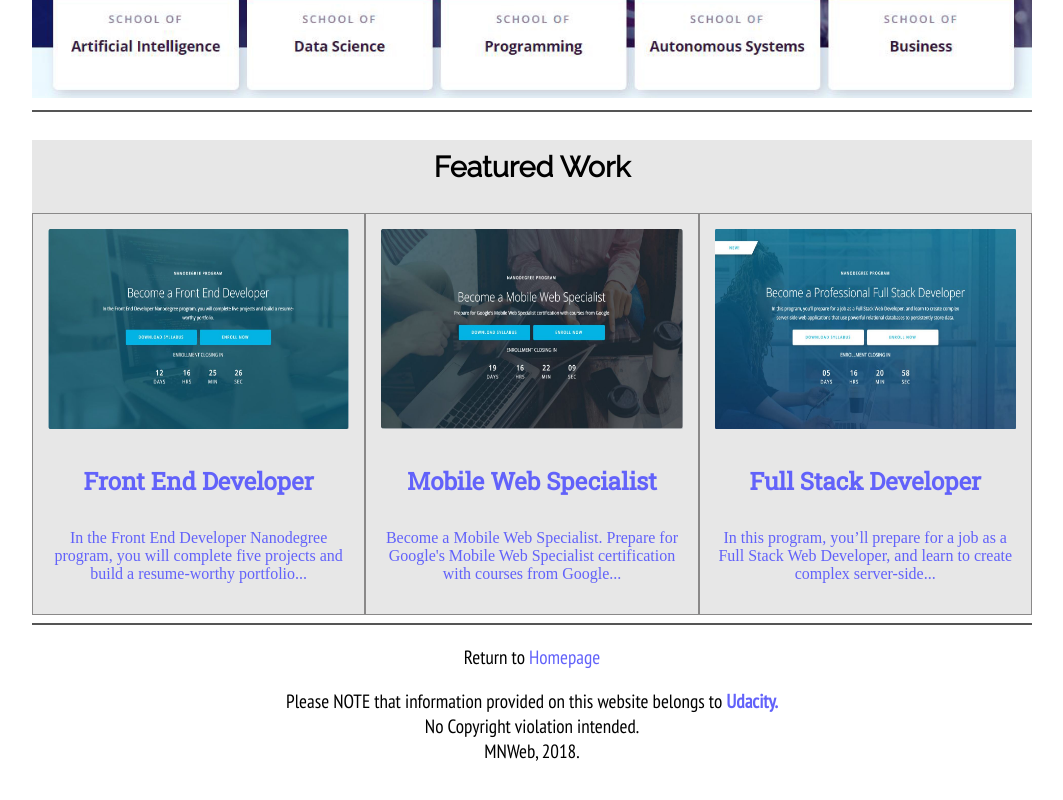
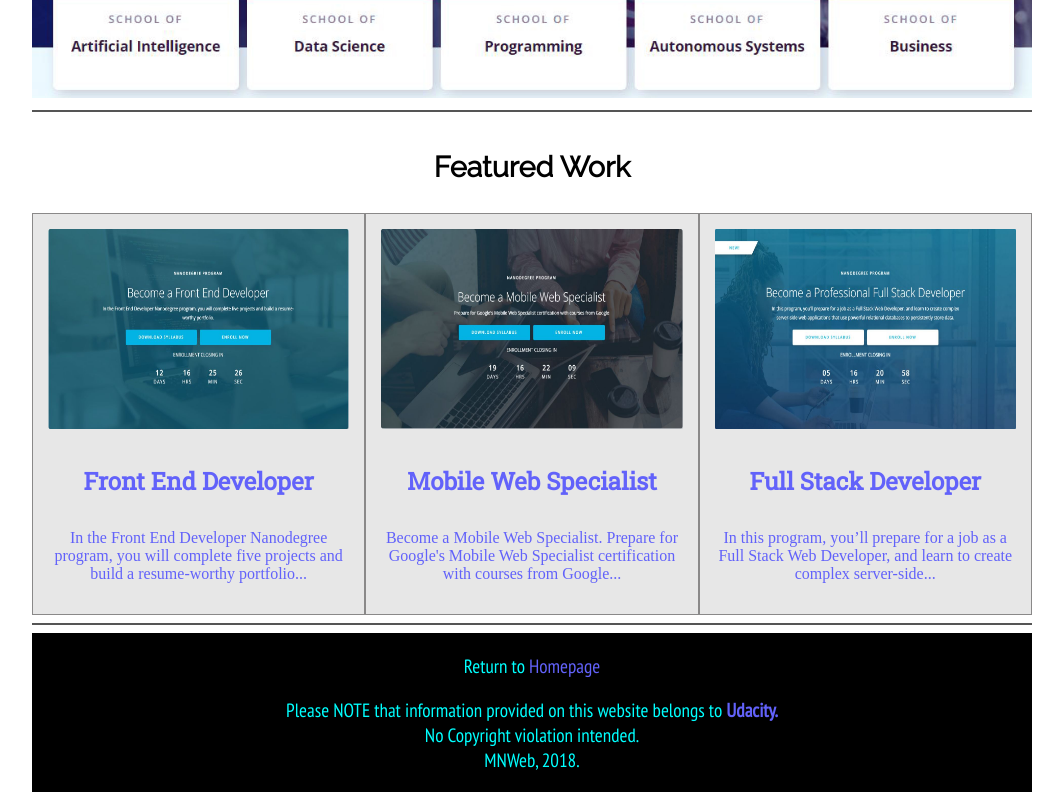
Before and after one commit to MrNati/Portifolio-Site, a plain HTML site: page index.html in a window 1280 px wide. Shown: the part 571-1371 px from the top of the page, without its empty margins (108-1171 px from the left). Drawn offline with nearby package versions, Linux system fonts and the light colour scheme.

Commit message:
Minor fix

```diff
--- a/css/fonts.css
+++ b/css/fonts.css
@@ -31,6 +31,7 @@ h3 {
     font-family: 'Raleway', sans-serif;
     font-size: 1.8em;
     padding-top: 10px;
+    text-align: center;
 }
 
 h4 {
--- a/css/main.css
+++ b/css/main.css
@@ -118,4 +118,7 @@ hr {
     text-align: center;
     font-family: 'PT Sans Narrow', sans-serif;
     font-size: 1.2em;
+    color: aqua;
+    background-color: black;
+    padding: 1px;
 }
--- a/index.html
+++ b/index.html
@@ -56,10 +56,10 @@
         <main>
             <img src="images/udacity.jpg" alt="Udacity" id="coverImage">
             <hr>
+            <h3>Featured Work</h3>
 
             <!-- The Grid -->
             <article class="row">
-                <h3>Featured Work</h3>
 
                 <section class="column">
                     <a href="https://www.udacity.com/course/front-end-web-developer-nanodegree--nd001">
```
